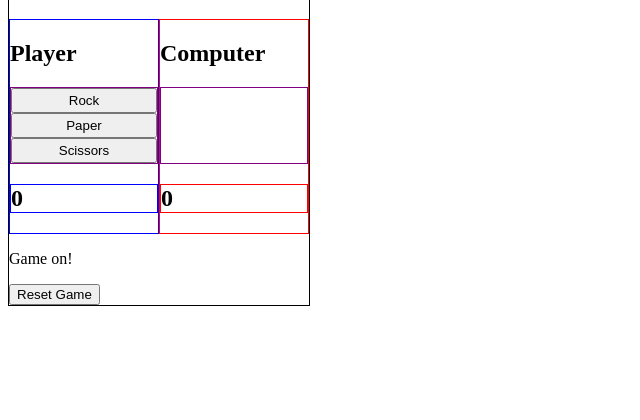
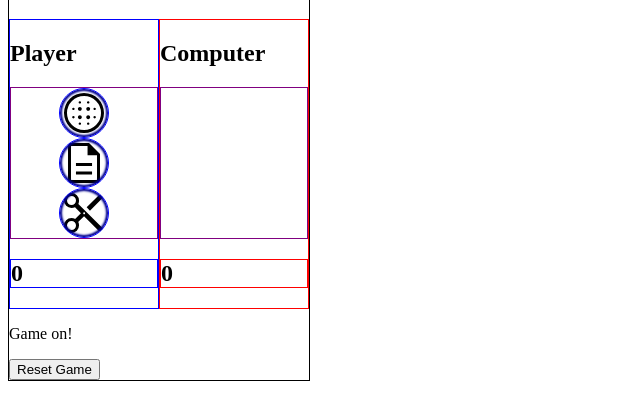
Before and after one commit to nathan-culley/rock-paper-scissors, a plain HTML site: page index.html in a window 1280 px wide. Shown: the part 72-492 px from the top of the page, without its empty margins (0-640 px from the left). Drawn offline with nearby package versions, Linux system fonts and the light colour scheme.

Commit message:
Change buttons to circular SVG icons

```diff
--- a/index.html
+++ b/index.html
@@ -5,6 +5,7 @@
     <meta http-equiv="X-UA-Compatible" content="IE=edge">
     <meta name="viewport" content="width=device-width, initial-scale=1.0">
     <link rel="stylesheet" href="./styles.css" type="text/css">
+    <link rel="stylesheet" href="https://fonts.googleapis.com/css2?family=Material+Symbols+Outlined:opsz,wght,FILL,GRAD@48,400,0,0" />
     <title>Rock Paper Scissors</title>
 </head>
 <body>
@@ -15,9 +16,9 @@
             <div id="player-move">
                 <h2>Player</h2>
                 <div id="buttons">
-                    <button id="rockButton">Rock</button>
-                    <button id="paperButton">Paper</button>
-                    <button id="scissorsButton">Scissors</button>
+                    <button id="rockButton"></button>
+                    <button id="paperButton"></button>
+                    <button id="scissorsButton"></button>
                 </div>
                 <h2 id="player-score">
 
--- a/styles.css
+++ b/styles.css
@@ -27,7 +27,25 @@
 }
 
 #buttons button {
-    height: 25px;
+    height: 50px;
+    width: 50px;
+    margin-left: auto;
+    margin-right: auto;
+    border: 1px solid blue;
+    box-shadow: inset 0px 0px 2px 2px darkblue;
+    border-radius: 100%;
+}
+
+#rockButton {
+    background: url('./blur_circular_FILL0_wght400_GRAD0_opsz48.svg');
+}
+
+#paperButton {
+    background: url('./description_FILL0_wght400_GRAD0_opsz48.svg');
+}
+
+#scissorsButton {
+    background: url('./cut_FILL0_wght400_GRAD0_opsz48.svg');
 }
 
 #computer-move {
@@ -36,7 +54,7 @@
 
 #computer-display {
     border: 1px solid purple;
-    height: 75px;
+    height: 150px;
 }
 
 #player-score {
```
Also changed, not shown: blur_circular_FILL0_wght400_GRAD0_opsz48.svg (added), cut_FILL0_wght400_GRAD0_opsz48.svg (added), description_FILL0_wght400_GRAD0_opsz48.svg (added).
